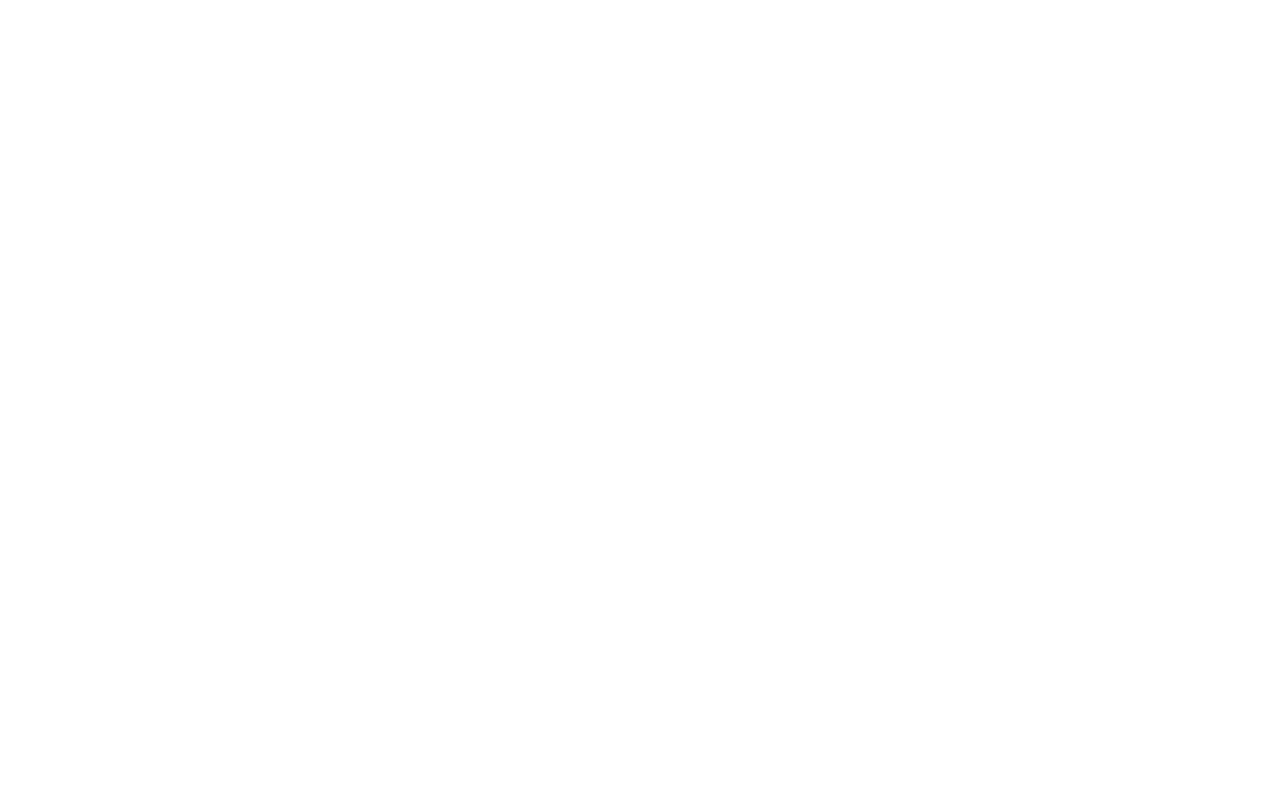
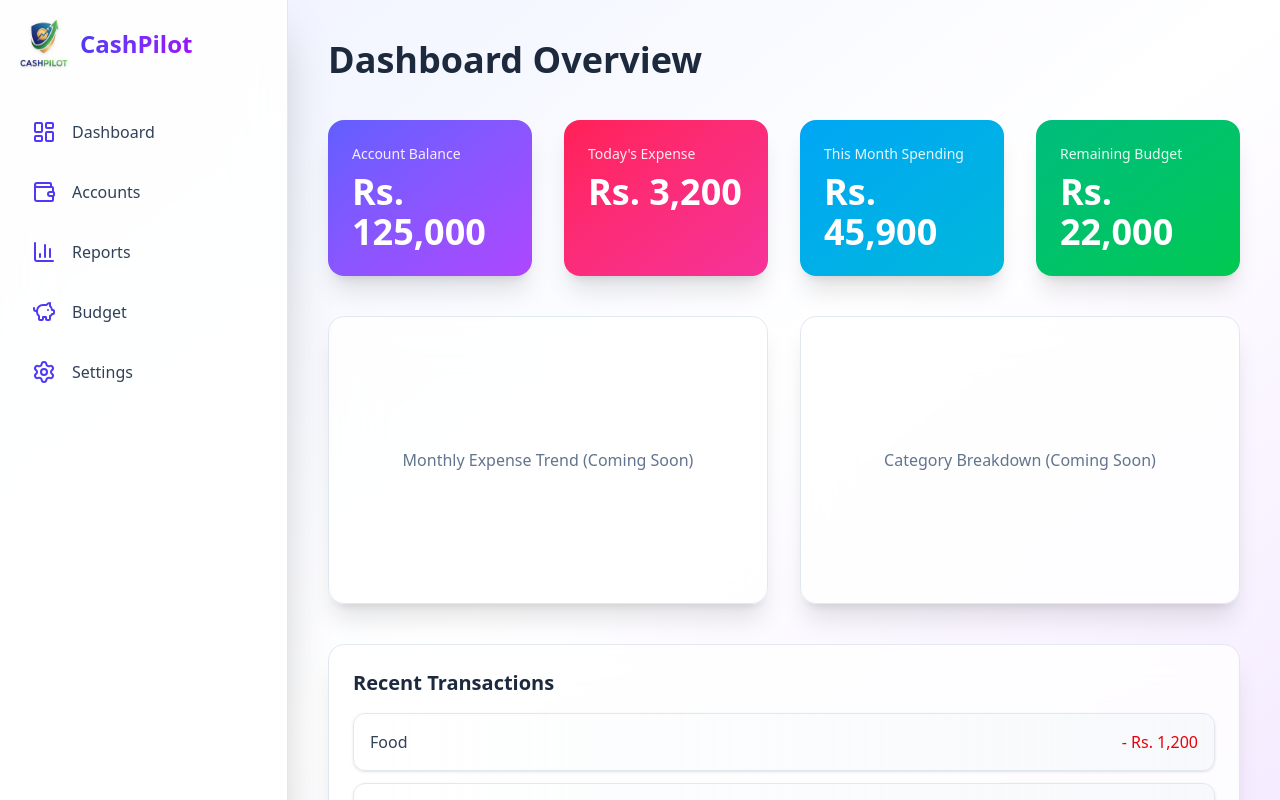
Before and after one commit to dilinichamikasilva/Cash_Pilot_Frontend, a React (Vite) app: page /dashboard in a window 1280 px wide. Before the commit this address had no page. Shown: the top 800 px of the page. Built offline with nearby package versions, Linux system fonts and the light colour scheme.

Commit message:
feat:created dashbaord ui page

```diff
--- a/package.json
+++ b/package.json
@@ -13,6 +13,7 @@
     "@heroicons/react": "^2.2.0",
     "@tailwindcss/vite": "^4.1.17",
     "axios": "^1.13.2",
+    "lucide-react": "^0.555.0",
     "react": "^19.2.0",
     "react-dom": "^19.2.0",
     "react-router-dom": "^7.9.6",
--- /dev/null
+++ b/src/pages/Dashboard.tsx
@@ -0,0 +1,182 @@
+// src/pages/Dashboard.tsx
+import React, { useState, type JSX } from "react";
+import {
+  LayoutDashboard,
+  Wallet,
+  BarChart3,
+  PiggyBank,
+  Settings,
+  LogOut,
+  Menu,
+  X,
+} from "lucide-react";
+import logo from "../assets/cashPilot-logo.png";
+
+export default function Dashboard(): JSX.Element {
+  const [open, setOpen] = useState<boolean>(true);
+  const [mobileOpen, setMobileOpen] = useState<boolean>(false);
+
+  return (
+    <div className="flex min-h-screen bg-gradient-to-br from-indigo-50 via-white to-purple-100">
+
+      {/* ───── MOBILE TOP BAR ───── */}
+      <div className="lg:hidden fixed top-0 left-0 w-full bg-white shadow-md flex items-center justify-between px-5 py-4 z-40">
+        <img src={logo} alt="CashPilot" className="w-10 h-10" />
+        <button onClick={() => setMobileOpen(true)}>
+          <Menu size={28} className="text-slate-700" />
+        </button>
+      </div>
+
+
+      {mobileOpen && (
+        <div
+          className="fixed inset-0 bg-black/40 z-30 lg:hidden"
+          onClick={() => setMobileOpen(false)}
+        />
+      )}
+
+      {/* ───── SIDEBAR ───── */}
+      <aside
+        className={`
+          fixed lg:static z-40 top-0 left-0 min-h-screen bg-white/90 backdrop-blur-xl
+          shadow-2xl border-r border-slate-200 transition-all duration-300
+          p-5 flex flex-col justify-between
+          ${open ? "w-72" : "w-20"}
+          ${mobileOpen ? "translate-x-0" : "-translate-x-full lg:translate-x-0"}
+        `}
+      >
+        {/* Logo */}
+        <div>
+          <div
+            className="flex items-center gap-3 mb-10 cursor-pointer hover:scale-105 transition-transform"
+            onClick={() => setOpen(!open)}
+          >
+            <img src={logo} alt="CashPilot" className="w-12 h-12 drop-shadow" />
+            {open && (
+              <h1 className="text-2xl font-extrabold bg-gradient-to-r from-indigo-600 to-purple-600 bg-clip-text text-transparent">
+                CashPilot
+              </h1>
+            )}
+          </div>
+
+          {/* Menu Items */}
+          <nav className="flex flex-col gap-3 text-slate-700 font-medium">
+            <MenuItem icon={<LayoutDashboard />} label="Dashboard" open={open} />
+            <MenuItem icon={<Wallet />} label="Accounts" open={open} />
+            <MenuItem icon={<BarChart3 />} label="Reports" open={open} />
+            <MenuItem icon={<PiggyBank />} label="Budget" open={open} />
+            <MenuItem icon={<Settings />} label="Settings" open={open} />
+          </nav>
+        </div>
+
+        {/* Logout */}
+        <div className="pt-4 border-t border-slate-200">
+          <MenuItem icon={<LogOut />} label="Logout" open={open} />
+        </div>
+
+        {/* Close button (Mobile only) */}
+        <button
+          className="lg:hidden absolute top-5 right-5"
+          onClick={() => setMobileOpen(false)}
+        >
+          <X size={28} className="text-slate-700" />
+        </button>
+      </aside>
+
+      {/* ───── MAIN CONTENT ───── */}
+      <main className="flex-1 px-6 md:px-10 py-20 lg:py-10">
+        <h1 className="text-3xl md:text-4xl font-bold text-slate-800 mb-10">
+          Dashboard Overview
+        </h1>
+
+        {/* Stats Cards */}
+        <div className="grid grid-cols-1 sm:grid-cols-2 lg:grid-cols-4 gap-6 md:gap-8 mb-10">
+          <StatCard title="Account Balance" value="Rs. 125,000" gradient="from-indigo-500 to-purple-500" />
+          <StatCard title="Today's Expense" value="Rs. 3,200" gradient="from-rose-500 to-pink-500" />
+          <StatCard title="This Month Spending" value="Rs. 45,900" gradient="from-sky-500 to-cyan-500" />
+          <StatCard title="Remaining Budget" value="Rs. 22,000" gradient="from-emerald-500 to-green-500" />
+        </div>
+
+        {/* Charts Section */}
+        <div className="grid grid-cols-1 lg:grid-cols-2 gap-6 md:gap-8">
+          <ChartBox title="Monthly Expense Trend" />
+          <ChartBox title="Category Breakdown" />
+        </div>
+
+        {/* Recent Transactions */}
+        <div className="mt-10 bg-white/80 backdrop-blur-xl p-6 rounded-2xl shadow-xl border border-slate-200">
+          <h2 className="text-xl font-semibold mb-4 text-slate-800">
+            Recent Transactions
+          </h2>
+
+          <div className="space-y-3">
+            <TransactionItem category="Food" amount="- Rs. 1,200" />
+            <TransactionItem category="Transport" amount="- Rs. 600" />
+            <TransactionItem category="Salary" amount="+ Rs. 45,000" />
+          </div>
+        </div>
+      </main>
+    </div>
+  );
+}
+
+/* ───────────────── CHILD COMPONENTS ───────────────── */
+
+type MenuItemProps = {
+  icon: JSX.Element;
+  label: string;
+  open: boolean;
+};
+
+function MenuItem({ icon, label, open }: MenuItemProps): JSX.Element {
+  return (
+    <div className="flex items-center gap-4 p-3 rounded-xl cursor-pointer hover:bg-gradient-to-r hover:from-indigo-100 hover:to-purple-100 hover:shadow-md transition-all">
+      <div className="w-6 h-6 text-indigo-600">{icon}</div>
+      {open && <span className="text-slate-700">{label}</span>}
+    </div>
+  );
+}
+
+type StatCardProps = {
+  title: string;
+  value: string;
+  gradient: string;
+};
+
+function StatCard({ title, value, gradient }: StatCardProps): JSX.Element {
+  return (
+    <div
+      className={`p-6 rounded-2xl text-white shadow-xl bg-gradient-to-br ${gradient} transform transition-all hover:-translate-y-1 hover:shadow-2xl`}
+    >
+      <p className="text-sm opacity-90">{title}</p>
+      <h3 className="text-3xl md:text-4xl font-bold mt-2">{value}</h3>
+    </div>
+  );
+}
+
+function ChartBox({ title }: { title: string }): JSX.Element {
+  return (
+    <div className="bg-white/80 backdrop-blur-xl p-6 rounded-2xl shadow-xl border border-slate-200 h-64 md:h-72 flex items-center justify-center">
+      <p className="text-slate-500 text-center">{title} (Coming Soon)</p>
+    </div>
+  );
+}
+
+function TransactionItem({
+  category,
+  amount,
+}: {
+  category: string;
+  amount: string;
+}): JSX.Element {
+  const positive = amount.trim().startsWith("+");
+
+  return (
+    <div className="flex justify-between items-center p-4 bg-gradient-to-r from-white/80 to-slate-100/60 backdrop-blur rounded-xl border border-slate-200 shadow-sm hover:shadow-md transition">
+      <span className="font-medium text-slate-700">{category}</span>
+      <span className={positive ? "text-green-600" : "text-red-600"}>
+        {amount}
+      </span>
+    </div>
+  );
+}
--- a/src/routes/index.tsx
+++ b/src/routes/index.tsx
@@ -2,6 +2,7 @@
 import Login from "../pages/Login"
 import Register from "../pages/Register"
 import HomePage from "../pages/HomePage"
+import Dashboard from "../pages/Dashboard"
 
 const AppRoutes = () => {
     return (
@@ -10,6 +11,7 @@
                 <Route path="/" element={<HomePage />} />
                 <Route path="/login" element={<Login />} />
                 <Route path="/register" element={<Register />} />
+                <Route path="/dashboard" element={<Dashboard />} />
 
             </Routes>
         </Router>
```
Also changed, not shown: 1 other file (tests, documents, lock files or other folders).
